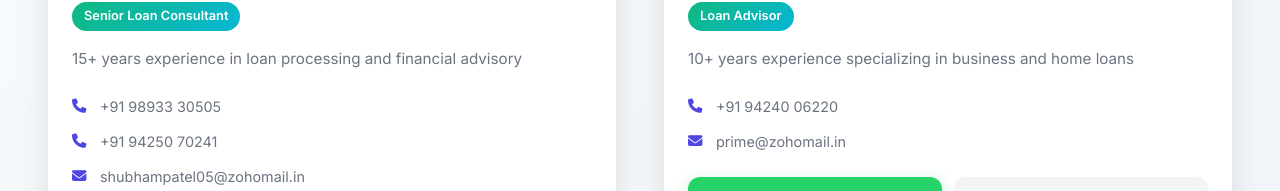
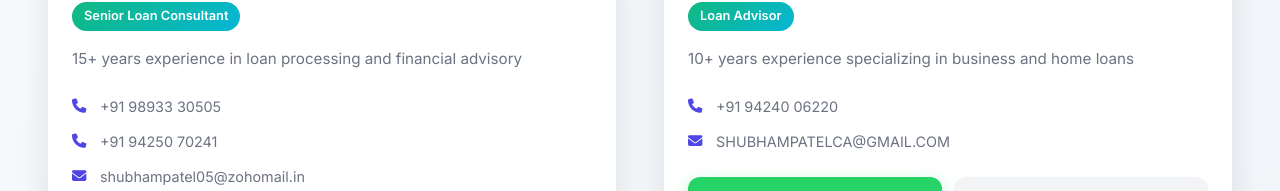
Before and after one commit to primetaxfinsolutions/loan, a plain HTML site: page index.html in a window 1280 px wide. Shown: the part 4954-5145 px from the top of the page. Drawn offline with nearby package versions, Linux system fonts and the light colour scheme.

Commit message:
Update index.html
MAIL

```diff
--- a/index.html
+++ b/index.html
@@ -625,8 +625,7 @@
                             </a>
                             <a href="mailto:prime@zohomail.in">
                                 <i class="fas fa-envelope"></i>
-                                prime@zohomail.in
-                            </a>
+                                SHUBHAMPATELCA@GMAIL.COM                            </a>
                         </div>
 
                         <div class="team-actions">
```
